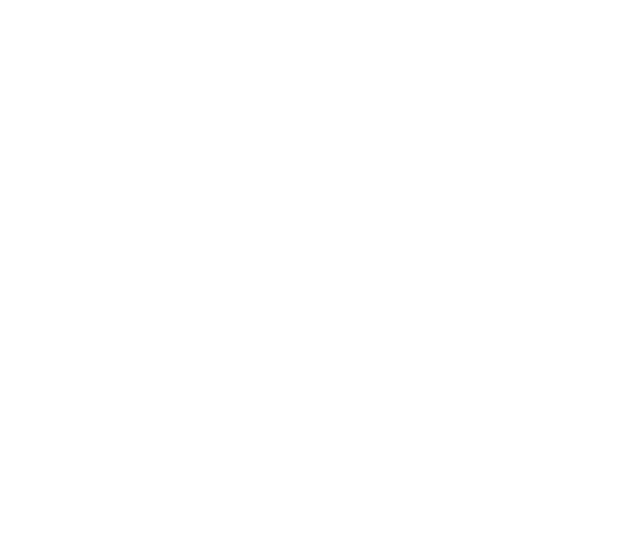
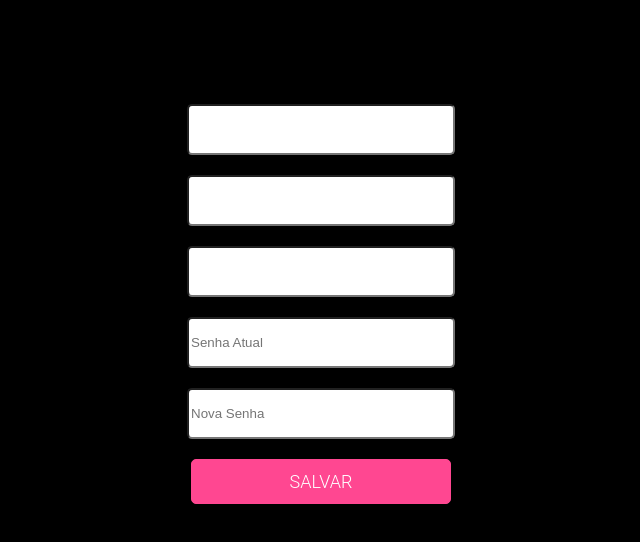
Before and after one commit to rudarabello/projeto10-DrivenPlus, a React (Create React App) app: page /user/1/update in a window 1280 px wide. Before the commit this address had no page. Shown: the top 542 px of the page, without its empty margins (319-959 px from the left). Built offline with nearby package versions, Linux system fonts and the light colour scheme.

Commit message:
add update page

```diff
--- a/src/App.js
+++ b/src/App.js
@@ -7,6 +7,7 @@
 import Plan from "./components/Plan";
 import Home from "./components/Home";
 import UserPage from "./components/UserPage";
+import UserUpdate from "./components/UserUpdate";
 import { useState } from "react";
 
 export default function App() {
@@ -23,6 +24,7 @@
                         <Route path="/plan/:idPlan" element={<Plan />} />
                         <Route path="/home" element={<Home />} />
                         <Route path="/user/:idUser" element={<UserPage />} />
+                        <Route path="/user/:idUser/update" element={<UserUpdate />} />
                     </Routes>
                 </BrowserRouter>
             </ContextPlan.Provider>
--- /dev/null
+++ b/src/components/UserUpdate.js
@@ -0,0 +1,161 @@
+import { useNavigate } from "react-router-dom";
+import { useState, useContext } from "react";
+import axios from "axios";
+import styled from "styled-components";
+import { ArrowBackOutline } from 'react-ionicons'
+import Context from "../contexts/Context";
+
+
+export default function UserUpdate() {
+    const navigate = useNavigate();
+    const { account, setAccount } = useContext(Context);
+    const [email, setEmail] = useState("");
+    const [newPassword, setNewPassword] = useState("");
+    const [password, setPassword] = useState("");
+    const [cpf, setCPF] = useState("");
+    const [name, setName] = useState("");
+
+    function sendAlterationsToApi() {
+        const decision = window.confirm(
+            "Tem certeza que deseja atualizar o seu cadastro? Você terá que logar no aplicativo novamente!"
+        );
+        if (decision) {
+            if (
+                email !== "" &&
+                cpf !== "" &&
+                name !== "" &&
+                password !== "" &&
+                newPassword !== ""
+            ) {
+                const userAlterations = {
+                    name: name,
+                    cpf: cpf,
+                    email: email,
+                    currentPassword: password,
+                    newPassword: newPassword,
+                };
+                const config = {
+                    headers: {
+                        Authorization: `Bearer ${account.token}`,
+                    },
+                };
+                const promise = axios.put(
+                    "https://mock-api.driven.com.br/api/v4/driven-plus/users/",
+                    userAlterations,
+                    config
+                );
+
+                promise.then((response) => {
+                    setAccount(response.data);
+                    console.log(response.data)
+                    alert("Login alterado com sucesso");
+                    navigate("/");
+                });
+                promise.catch((error) => {
+                    alert("Houve um erro no procedimento, tente novamente mais tarde ", error);
+                });
+            } else alert("Por favor entre com todos os dados acima para mudar o seu cadastro...");
+
+        }
+    }
+
+    return (
+        <Container>
+            <ContainerUsers>
+                <BackArrow onClick={() => navigate(`/users/${account.id}`)}>
+                    <ArrowBackOutline color={'#ffffff'} height="40px" width="40px" />
+                </BackArrow>
+                <ButtonsFromApi>
+                    <input
+                        type="text"
+                        onChange={(e) => setName(e.target.value)}
+                        placeholder={account.name}
+                    />
+                    <input
+                        type="number"
+                        onChange={(e) => setCPF(e.target.value)}
+                        placeholder={account.cpf}
+                    />
+                    <input
+                        type="email"
+                        onChange={(e) => setEmail(e.target.value)}
+                        placeholder={account.email}
+                    />
+                    <input
+                        type="password"
+                        onChange={(e) => setPassword(e.target.value)}
+                        placeholder="Senha Atual"
+                    />
+                    <input
+                        type="password"
+                        onChange={(e) => setNewPassword(e.target.value)}
+                        placeholder="Nova Senha"
+                    />
+                    <button
+                        onClick={() => {
+                            sendAlterationsToApi();
+                        }}
+                    >
+                        SALVAR
+                    </button>
+                </ButtonsFromApi>
+            </ContainerUsers>
+        </Container>
+    );
+};
+
+const BackArrow = styled.div`
+    position: fixed;
+    top: 10px;
+    left: 38px;
+    `;
+const Container = styled.div`
+background: black;
+width: 100%;
+display: flex;
+align-items: center;
+justify-content: center;
+`;
+const ContainerUsers = styled.div`
+width: 100%;
+height: 100vh;
+display: flex;
+flex-direction: column;
+justify-content: center;
+align-items: center;
+`;
+const ButtonsFromApi = styled.div`
+width: 70%;
+max-width: 260px;
+display: flex;
+flex-direction: column;
+align-items: center;
+margin-top: 25%;
+margin-bottom: 40%;
+input {
+    width: 100%;
+    height: 45px;
+    margin-top: 10px;
+    border-radius: 5px;
+    background-color: white;
+    margin-bottom: 10px;
+}
+
+button{
+    width: 100%;
+    height: 45px;
+    margin-top: 10px;
+    margin-bottom: 10px;
+    border-radius: 5px;
+    background-color: #ff4791;
+    border: thin solid #ff4791;
+    color: #ffffff;
+    font-family: "Roboto";
+    font-size: 18px;
+    font-weight: 300;
+    :hover {
+    cursor: pointer;
+    box-shadow: 0px 0px 10px rgba(999, 999, 999, 0.9);
+    }
+}
+`;
```
Also changed, not shown: 1 other file (tests, documents, lock files or other folders).
